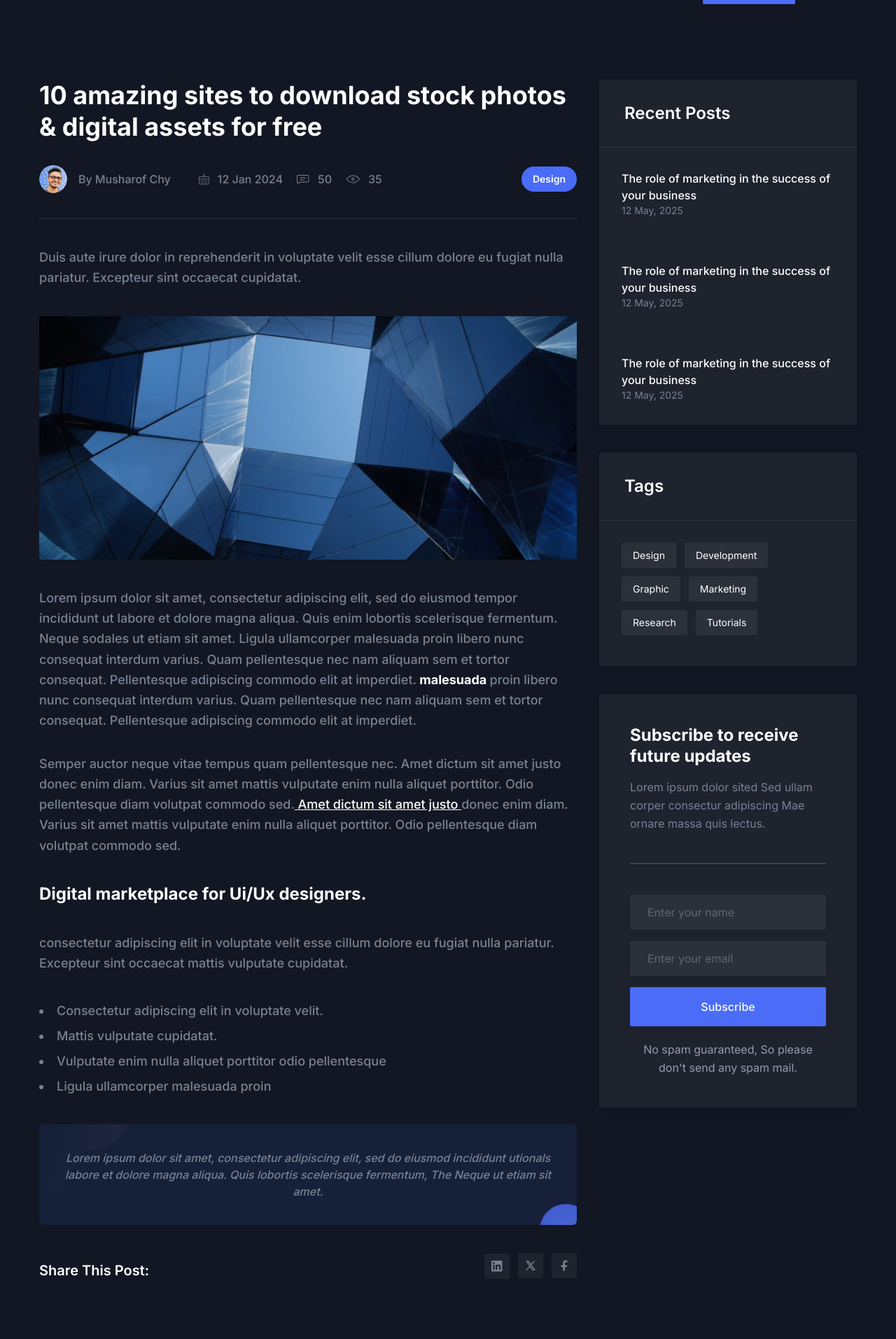
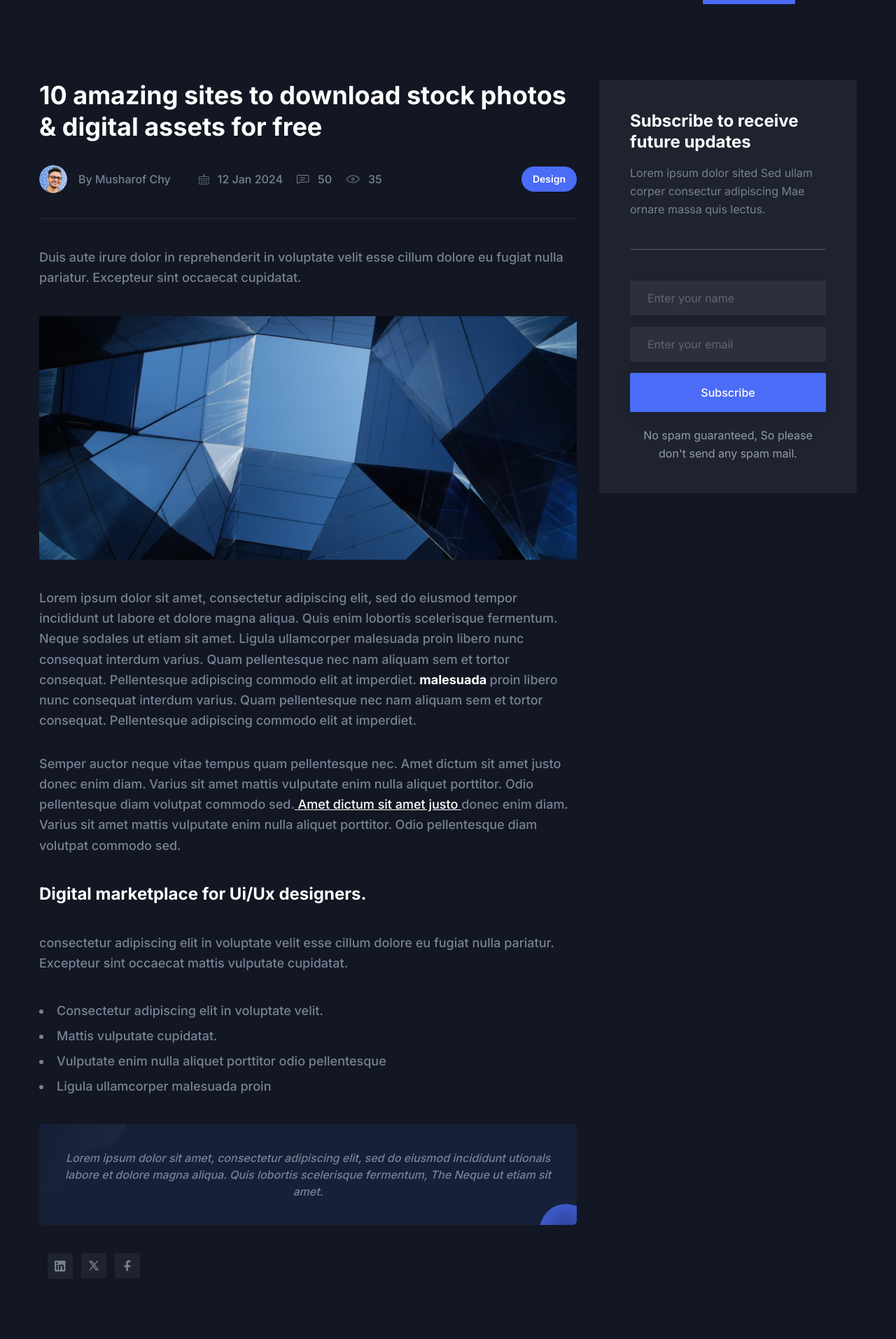
Before and after one commit to NatsukiNateYamashita/startup-nextjs, a Next.js app: page /en/blog-sidebar in a window 1280 px wide. Shown: the part 66-1980 px from the top of the page at 70% size. Built offline with nearby package versions, Linux system fonts and the light colour scheme.

Commit message:
debugged by throwing error message in local terminal

```diff
--- a/messages/en.json
+++ b/messages/en.json
@@ -152,6 +152,7 @@
   },
   "BlogDetailsPage": {
     "title": "10 amazing sites to download stock photos & digital assets for free",
+    "description": "This is Blog Details Page for Startup Nextjs Template",
     "by": "By",
     "designTag": "Design",
     "bodyParagraph1": "Duis aute irure dolor in reprehenderit in voluptate velit esse cillum dolore eu fugiat nulla pariatur. Excepteur sint occaecat cupidatat.",
--- a/src/app/[locale]/blog-details/page.tsx
+++ b/src/app/[locale]/blog-details/page.tsx
@@ -1,23 +1,30 @@
 import SharePost from "@/app/[locale]/components/Blog/SharePost";
 import TagButton from "@/app/[locale]/components/Blog/TagButton";
 import Image from "next/image";
-import { getTranslations } from "next-intl/server";
+import { getTranslations, setRequestLocale } from "next-intl/server";
 import NewsLatterBox from "@/app/[locale]/components/Contact/NewsLatterBox";
 
 import { Metadata } from "next";
 
-export const metadata: Metadata = {
-  title: "Blog Details Page | Free Next.js Template for Startup and SaaS",
-  description: "This is Blog Details Page for Startup Nextjs Template",
+type Props = {
+  params: Promise<{ locale: string }>;
+};
+
+export async function generateMetadata({ params }: Props): Promise<Metadata> {
+  const { locale } = await params;
+  const t = await getTranslations({ locale, namespace: "BlogDetailsPage" });
+
+  return {
+    title: t("title"),
+    description: t("description"),
     // other metadata
   };
+}
 
-const BlogDetailsPage = async ({
-  params,
-}: {
-  params: { locale: string };
-}) => {
-  const t = await getTranslations("BlogDetailsPage");
+const BlogDetailsPage = async ({ params }: Props) => {
+  const { locale } = await params;
+  setRequestLocale(locale);
+  const t = await getTranslations({ locale, namespace: "BlogDetailsPage" });
 
   return (
     <>
@@ -43,7 +50,7 @@ const BlogDetailsPage = async ({
                       </div>
                       <div className="w-full">
                         <span className="text-body-color mb-1 text-base font-medium">
-                          {t("by")} <span>Musharof Chy</span>
+                          {t("by")}{" "}<span>Musharof Chy</span>
                         </span>
                       </div>
                     </div>
@@ -257,40 +264,58 @@ const BlogDetailsPage = async ({
                             r="37.5"
                             fill="url(#paint2_radial_111:596)"
                           />
+                          <g opacity="0.8" filter="url(#filter0_f_111:596)">
+                            <circle cx="2.5"
+                            cy="-12.5"
+                            r="17.5"
+                            fill="white"
+                            />
+                          </g>
+                        </g>
                         <defs>
+                          <filter
+                            id="filter0_f_111:596"
+                            x="-35"
+                            y="-50"
+                            width="75"
+                            height="75"
+                            filterUnits="userSpaceOnUse"
+                            colorInterpolationFilters="sRGB"
+                          >
+                            <feFlood floodOpacity="0" result="BackgroundImageFix" />
+                            <feBlend
+                              mode="normal"
+                              in="SourceGraphic"
+                              in2="BackgroundImageFix"
+                              result="shape"
+                            />
+                            <feGaussianBlur
+                              stdDeviation="10"
+                              result="effect1_foregroundBlur_111:596"
+                            />
+                          </filter>
                           <radialGradient
                             id="paint2_radial_111:596"
                             cx="0"
                             cy="0"
                             r="1"
                             gradientUnits="userSpaceOnUse"
-                              gradientTransform="translate(37.5 37.5) rotate(90) scale(40.2574)"
+                            gradientTransform="translate(37.5 37.5) rotate(90) scale(40.5)"
                           >
-                              <stop stopColor="white" stopOpacity="0.1" />
-                              <stop offset="1" stopColor="white" stopOpacity="0" />
+                            <stop stopOpacity="0.47" />
+                            <stop offset="1" stopOpacity="0" />
                           </radialGradient>
                         </defs>
-                        </g>
                       </svg>
                     </span>
                   </div>
-                  <div className="items-center justify-between sm:flex">
-                    <div className="mb-5">
-                      <h5 className="text-xl font-semibold text-black dark:text-white">
-                        Share This Post:
-                      </h5>
-                    </div>
-                    <div className="mb-5">
                   <SharePost />
                 </div>
               </div>
             </div>
-              </div>
-            </div>
-
             <div className="w-full px-4 lg:w-4/12">
               <div>
-                <NewsLatterBox locale={params.locale} />
+                <NewsLatterBox locale={locale} />
               </div>
             </div>
           </div>
--- a/src/app/[locale]/blog-sidebar/page.tsx
+++ b/src/app/[locale]/blog-sidebar/page.tsx
@@ -3,21 +3,28 @@ import SharePost from "@/app/[locale]/components/Blog/SharePost";
 import TagButton from "@/app/[locale]/components/Blog/TagButton";
 import NewsLatterBox from "@/app/[locale]/components/Contact/NewsLatterBox";
 import Image from "next/image";
-import { getTranslations } from "next-intl/server";
+import { getTranslations, setRequestLocale } from "next-intl/server";
 
 import { Metadata } from "next";
 
-export const metadata: Metadata = {
-  title: "Blog Details Page | Free Next.js Template for Startup and SaaS",
-  description: "This is Blog Details Page for Startup Nextjs Template",
-  // other metadata
+type Props = {
+  params: Promise<{ locale: string }>;
 };
 
-const BlogSidebarPage = async ({
-  params,
-}: {
-  params: { locale: string };
-}) => {
+export async function generateMetadata({ params }: Props): Promise<Metadata> {
+  const { locale } = await params;
+  const t = await getTranslations({ locale, namespace: "BlogDetailsPage" });
+
+  return {
+    title: t("title"),
+    description: t("description"),
+    // other metadata
+  };
+}
+
+const BlogSidebarPage = async ({ params }: Props) => {
+  const { locale } = await params;
+  setRequestLocale(locale);
   const t = await getTranslations("BlogDetailsPage");
   const t2 = await getTranslations("BlogSidebarPage");
 
@@ -45,7 +52,7 @@ const BlogSidebarPage = async ({
                       </div>
                       <div className="w-full">
                         <span className="text-body-color mb-1 text-base font-medium">
-                          {t("by")} <span> Musharof Chy</span>
+                          {t("by")}{" "}<span> Musharof Chy</span>
                         </span>
                       </div>
                     </div>
@@ -248,94 +255,23 @@ const BlogSidebarPage = async ({
                               cy="0"
                               r="1"
                               gradientUnits="userSpaceOnUse"
-                              gradientTransform="translate(37.5 37.5) rotate(90) scale(40.2574)"
+                              gradientTransform="translate(37.5 37.5) rotate(90) scale(40.5)"
                             >
-                              <stop stopColor="white" stopOpacity="0.1" />
-                              <stop offset="1" stopColor="white" stopOpacity="0" />
+                              <stop stopOpacity="0.47" />
+                              <stop offset="1" stopOpacity="0" />
                             </radialGradient>
                           </defs>
                         </g>
                       </svg>
                     </span>
                   </div>
-                  <div className="items-center justify-between sm:flex">
-                    <div className="mb-5">
-                      <h5 className="text-xl font-semibold text-black dark:text-white">
-                        Share This Post:
-                      </h5>
-                    </div>
-                    <div className="mb-5">
-                      <SharePost />
-                    </div>
-                  </div>
+                  <SharePost />
                 </div>
               </div>
             </div>
-
             <div className="w-full px-4 lg:w-4/12">
               <div>
-                <div className="shadow-three dark:bg-gray-dark mb-10 rounded-sm bg-white dark:bg-opacity-10">
-                  <h3 className="border-body-color/[0.1] border-b py-8 px-9 text-2xl font-semibold text-black dark:border-white/[0.1] dark:text-white">
-                    {t2("recentPosts")}
-                  </h3>
-                  <div className="p-8">
-                    <h5>
-                      <a
-                        href="#0"
-                        className="font-medium text-black hover:text-primary dark:text-white dark:hover:text-primary"
-                      >
-                        The role of marketing in the success of your business
-                      </a>
-                    </h5>
-                    <p className="text-body-color text-sm">
-                      12 May, 2025
-                    </p>
-                  </div>
-                  <div className="p-8">
-                    <h5>
-                      <a
-                        href="#0"
-                        className="font-medium text-black hover:text-primary dark:text-white dark:hover:text-primary"
-                      >
-                        The role of marketing in the success of your business
-                      </a>
-                    </h5>
-                    <p className="text-body-color text-sm">
-                      12 May, 2025
-                    </p>
-                  </div>
-                  <div className="p-8">
-                    <h5>
-                      <a
-                        href="#0"
-                        className="font-medium text-black hover:text-primary dark:text-white dark:hover:text-primary"
-                      >
-                        The role of marketing in the success of your business
-                      </a>
-                    </h5>
-                    <p className="text-body-color text-sm">
-                      12 May, 2025
-                    </p>
-                  </div>
-                </div>
-
-                <div className="shadow-three dark:bg-gray-dark mb-10 rounded-sm bg-white dark:bg-opacity-10">
-                  <h3 className="border-body-color/[0.1] border-b py-8 px-9 text-2xl font-semibold text-black dark:border-white/[0.1] dark:text-white">
-                    {t2("tags")}
-                  </h3>
-                  <div className="p-8">
-                    <div className="flex flex-wrap items-center">
-                      <TagButton text="Design" />
-                      <TagButton text="Development" />
-                      <TagButton text="Graphic" />
-                      <TagButton text="Marketing" />
-                      <TagButton text="Research" />
-                      <TagButton text="Tutorials" />
-                    </div>
-                  </div>
-                </div>
-
-                <NewsLatterBox locale={params.locale} />
+                <NewsLatterBox locale={locale} />
               </div>
             </div>
           </div>
```
Lines whose indentation alone changed are shown as unchanged.
